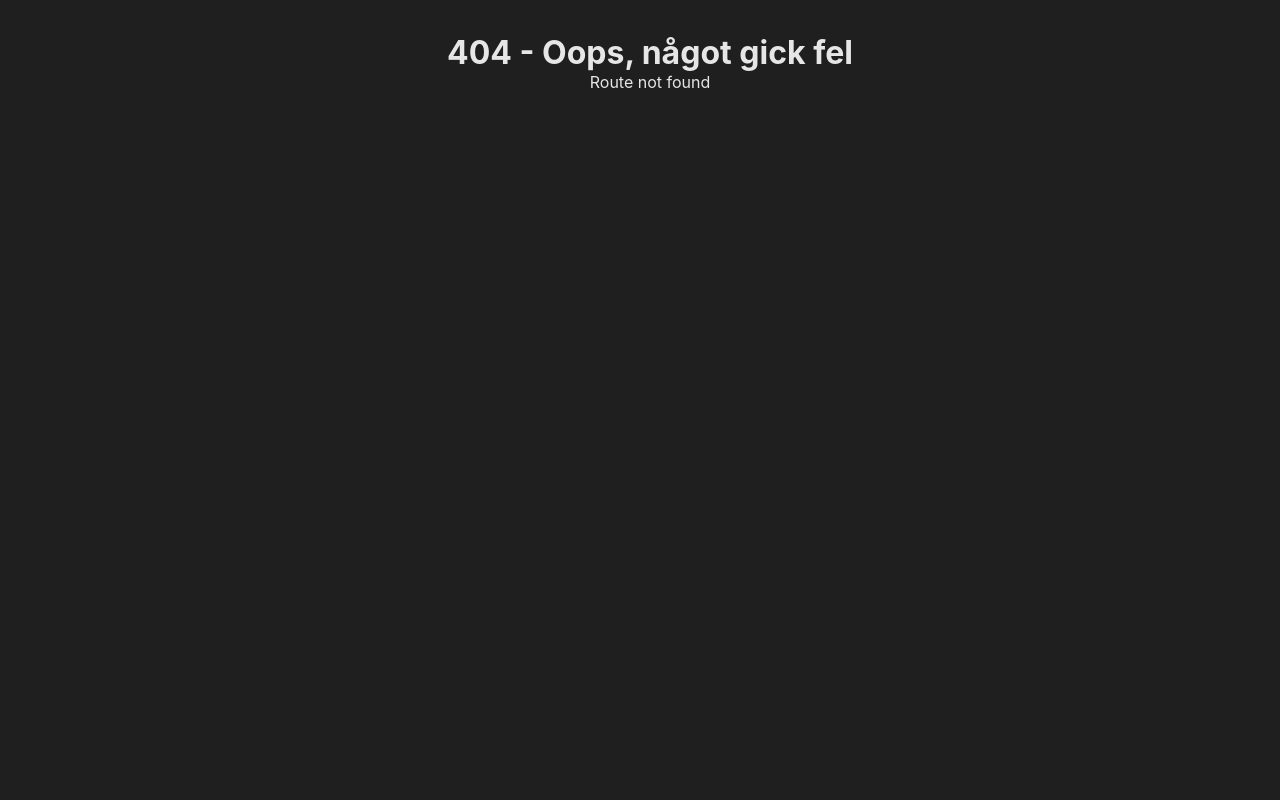
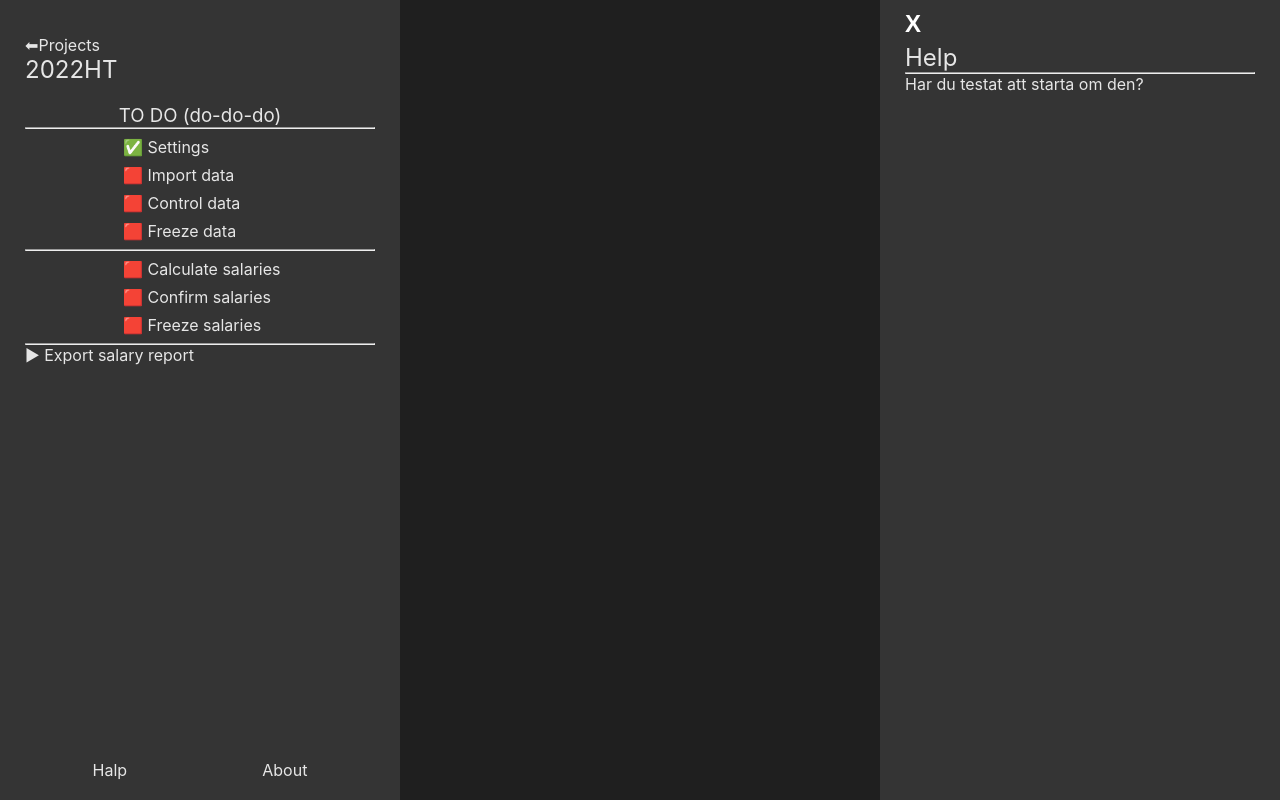
Before and after one commit to desirewp/salary-calculator, a React (Vite) app in the folder salary-calculator/: page /project in a window 1280 px wide. Before the commit this address had no page. Built offline with nearby package versions, Linux system fonts and the light colour scheme.

Commit message:
added import data & settings to routing

```diff
--- a/salary-calculator/src/components/Project/Content.css
+++ /dev/null
@@ -1,6 +0,0 @@
-.content__heading {
-    font-weight: 400;
-    font-size: 28pt ;
-    padding: 30px 0 30px 0;
-    text-align: center;
-  }
--- a/salary-calculator/src/components/Project/Content.tsx
+++ /dev/null
@@ -1,19 +0,0 @@
-import ImportData from "./ImportData/ImportData";
-import Settings from "./Settings/Settings";
-
-import "./Content.css"
-import { Route, Routes } from "react-router-dom";
-
-const Content = () => {
-    return (
-      <div>
-        <Routes>
-        {/* <Route path="/project/" element={<Settings/>} /> */}
-        <Route path="/settings" element={<Settings/>} />
-        <Route path="/import-data" element={<ImportData/>} />
-        </Routes>
-      </div>
-    );
-  };
-
-  export default Content;
--- a/salary-calculator/src/components/Project/Helpbar/Helpbar.css
+++ b/salary-calculator/src/components/Project/Helpbar/Helpbar.css
@@ -1,6 +1,6 @@
 .helpbar-container-wrapper {
   height: 100vh;
-  width: 400px;
+  min-width: 400px;
 }
 
 .helpbar-container {
--- a/salary-calculator/src/components/Project/ImportData/ImportData.css
+++ b/salary-calculator/src/components/Project/ImportData/ImportData.css
@@ -1,6 +1,12 @@
+.container{
+    width: 300px;
+    margin: 20px 0;
+    /* width: 100%; */
+}
+
 .radioBtns{
-    display: flex;
-    justify-content: space-between;
+    /* display: flex; */
+    /* justify-content: space-between; */
 }
 
 label{
--- a/salary-calculator/src/components/Project/ImportData/ImportData.tsx
+++ b/salary-calculator/src/components/Project/ImportData/ImportData.tsx
@@ -10,7 +10,7 @@ const ImportData = () => {
   };
 
   return (
-    <div>
+    <div className="container">
       <h1 className="content__heading">Import Data</h1>
       <div className="radioBtns">
         <div>
--- a/salary-calculator/src/components/Project/Settings/Settings.tsx
+++ b/salary-calculator/src/components/Project/Settings/Settings.tsx
@@ -64,8 +64,8 @@ const Settings = () => {
   };
 
   // _______________HTML ELEMNTS__________________________
-  const selectOptions = yearsArray.map((year) => {
-    return <option value={year}>{year}</option>;
+  const selectOptions = yearsArray.map((year, index) => {
+    return <option key={index} value={year}>{year}</option>;
   });
 
   return (
--- a/salary-calculator/src/components/Project/Sidebar/Sidebar.css
+++ b/salary-calculator/src/components/Project/Sidebar/Sidebar.css
@@ -5,7 +5,7 @@ ul {
 .sidebar-container {
   background-color: #343434;
   height: 100vh;
-  width: 400px;
+  min-width: 400px;
   padding: 35px 25px 20px 25px;
   display: flex;
   flex-direction: column;
--- a/salary-calculator/src/components/Project/Sidebar/Sidebar.tsx
+++ b/salary-calculator/src/components/Project/Sidebar/Sidebar.tsx
@@ -1,4 +1,4 @@
-import { Link } from "react-router-dom";
+import { Link, useParams } from "react-router-dom";
 import "./Sidebar.css";
 import Project, { projects } from "../../../assets/Classes";
 
@@ -9,6 +9,8 @@ interface ISidebar {
 }
 
 const Sidebar = ({ openHelp /* projectId  */ }: ISidebar) => {
+  const { projectId } = useParams();
+
   const projectName: string = "2022HT";
   let completionStatusSettings: boolean = true;
 
@@ -35,12 +37,12 @@ const Sidebar = ({ openHelp /* projectId  */ }: ISidebar) => {
           <hr />
           <ul>
             <li>
-              <Link to="project/settings">
+              <Link to={`/project/${projectId}/settings`}>
                 {completed(completionStatusSettings)} Settings
               </Link>
             </li>
             <li>
-              <Link to="/project/import-data">
+              <Link to={`/project/${projectId}/import-data`}>
                 {completed(false)} Import data
               </Link>
             </li>
--- a/salary-calculator/src/components/Views/Project/ProjectScreen.tsx
+++ b/salary-calculator/src/components/Views/Project/ProjectScreen.tsx
@@ -1,9 +1,10 @@
 import { useEffect, useState } from "react";
-import Content from "../../Project/Content";
 import Helpbar from "../../Project/Helpbar/Helpbar";
 import Sidebar from "../../Project/Sidebar/Sidebar";
-import { useParams } from "react-router-dom";
+import { Outlet, useParams } from "react-router-dom";
 import Project, { projects } from "../../../assets/Classes";
+
+interface IProjectScreen {}
 
 const ProjectScreen = () => {
   const { projectId } = useParams();
@@ -15,7 +16,6 @@ const ProjectScreen = () => {
     setShowHelpbar("block");
   };
 
-
   // Hämtar rätt projekt från exempeldatan och lägger det i useSate variabeln project
   const getProject = () => {
     const gottenProject = projects.filter((project) => {
@@ -26,15 +26,17 @@ const ProjectScreen = () => {
   };
 
   useEffect(() => {
-    getProject();
+    // getProject();
   }, []);
 
   return (
     <div className="flex-container-row">
       {/* <p>{project.id}</p> */}
-      <Sidebar openHelp={openHelp} /* projectId={projectId} */ />
-      <Content />
-      <Helpbar showHelpbar={showHelpbar} setShowHelpbar={setShowHelpbar} />
+      <Sidebar openHelp={openHelp} />
+      <section>
+        <Outlet />
+      </section>
+      <Helpbar showHelpbar={showHelpbar} setShowHelpbar={setShowHelpbar}/>
     </div>
   );
 };
--- a/salary-calculator/src/components/Views/Root/RootPage.tsx
+++ b/salary-calculator/src/components/Views/Root/RootPage.tsx
@@ -4,12 +4,30 @@ import { RouterProvider, createBrowserRouter } from "react-router-dom";
 import ProjectScreen from "../Project/ProjectScreen";
 import StartScreen from "../Start/StartScreen";
 import ErrorScreen from "../ErrorScreen/ErrorScreen";
+import Settings from "../../Project/Settings/Settings";
+import ImportData from "../../Project/ImportData/ImportData";
 
 const router = createBrowserRouter([
   { path: "/", element: <StartScreen />, errorElement: <ErrorScreen /> },
   { path: "/dashboard", element: <StartScreen /> },
-  // { path: "/project", element: <ProjectScreen /> },
-  { path: "/project/:projectId/*", element: <ProjectScreen />, errorElement: <ErrorScreen/> },
+  { path: "/project", element: <ProjectScreen/> },
+  {
+    path: "/project/:projectId/",
+    element: <ProjectScreen/>,
+    errorElement: <ErrorScreen />,
+    children: [
+      {
+        path: "/project/:projectId/settings",
+        element: <Settings/>,
+        errorElement: <ErrorScreen />,
+      },
+      {
+        path: "/project/:projectId/import-data",
+        element: <ImportData/>,
+        errorElement: <ErrorScreen />,
+      },
+    ],
+  },
   // { path: "/*", element: <ErrorScreen /> },
 ]);
 
--- a/salary-calculator/src/components/Views/Start/StartScreen.tsx
+++ b/salary-calculator/src/components/Views/Start/StartScreen.tsx
@@ -15,9 +15,9 @@ const StartScreen = () => {
       <div className="box">
         <div className="flex-container-row">
           <h2>Projects</h2>
-          {/* <Link to="/project">
+          <Link to="/project">
             <button>New project</button>
-          </Link> */}
+          </Link>
         </div>
         <table>
           <thead>
```
